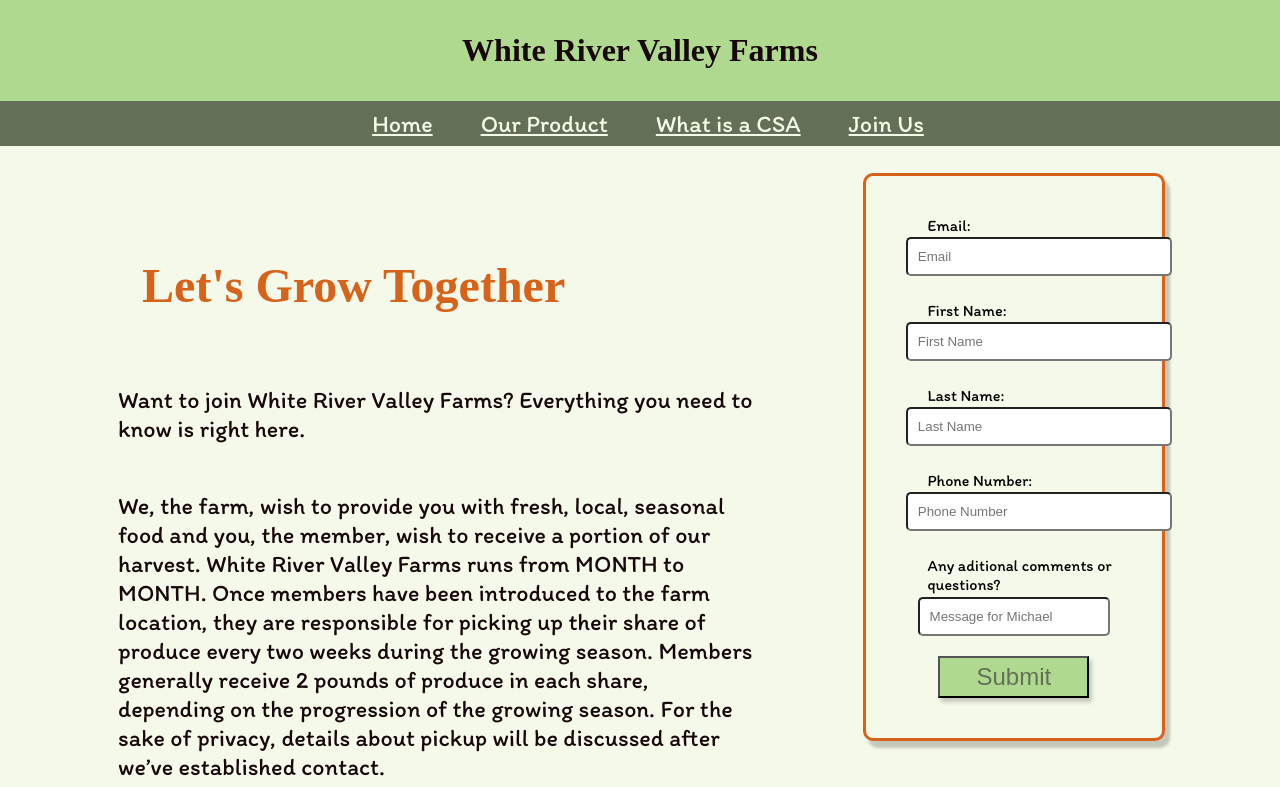
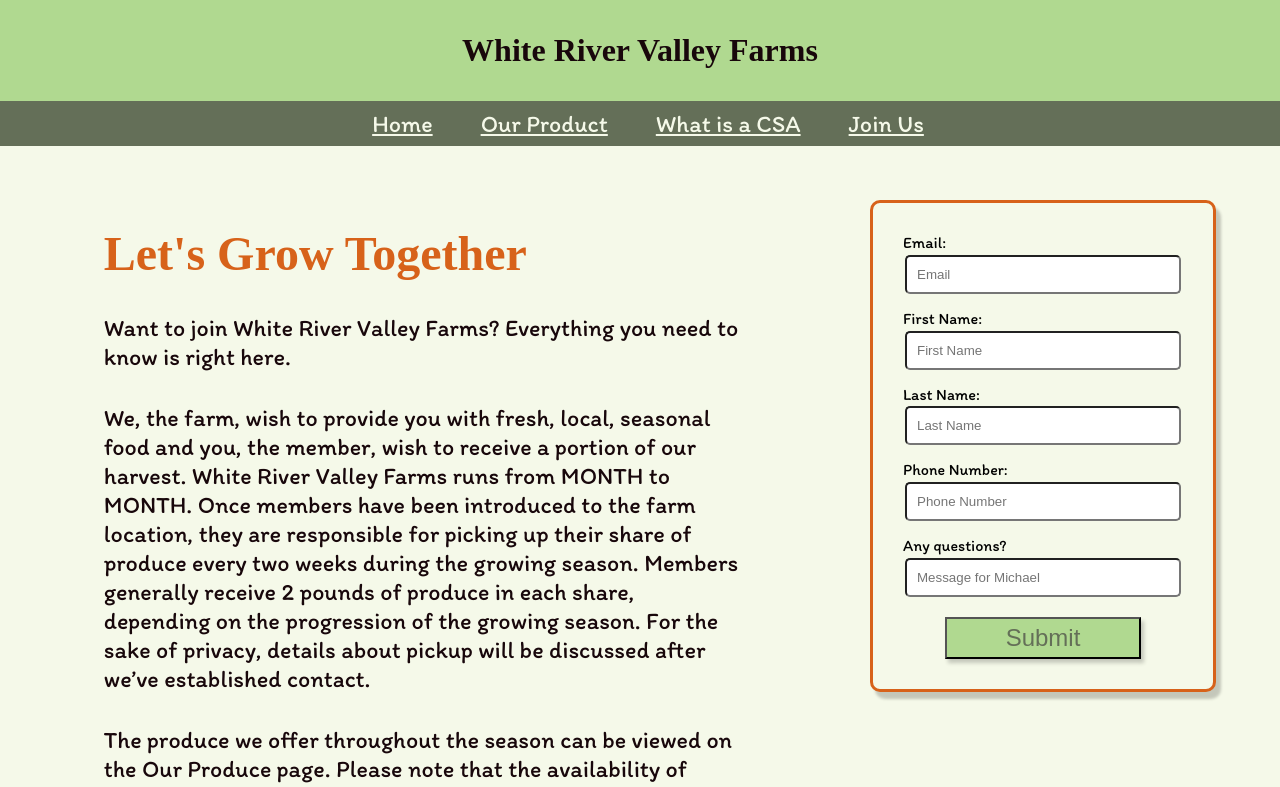
Before and after one commit to SeanGreeley/Fall2024_SCP_WhiteRiverValleyFarms, a React (Create React App) app in the folder my-app/: page /join in a window 1280 px wide. Shown: the top 787 px of the page. Built offline with nearby package versions, Linux system fonts and the light colour scheme; a web font is replaced by a local one.

Commit message:
Adjustments to Join Us

```diff
--- a/my-app/src/module/Join_us.js
+++ b/my-app/src/module/Join_us.js
@@ -24,7 +24,7 @@ function JoinUs() {
     color: colors.orange,
     backgroundColor: colors.ivory,
     marginLeft: '5%',
-    padding: '1em',
+    padding: '2vh',
     fontSize: '6vh',
     fontFamily: 'Elsie Swash Caps'
   };
@@ -34,7 +34,7 @@ function JoinUs() {
     fontSize: '24px',
     backgroundColor: colors.ivory,
     marginLeft: '5%',
-    padding: '1em',
+    padding: '2vh',
     width: '50vw',
     minWidth: '300px',
     fontFamily: 'Itim'
@@ -49,16 +49,17 @@ function JoinUs() {
     fontFamily: 'Itim'
   };
   const form = {
-    marginTop: "1%",
-    marginRight: "9%",
+    marginRight: "5%",
+    marginTop: '5vh',
     backgroundColor: colors.ivory,
     position:"fixed",
     border: `3px solid ${colors.orange}`,
     right:"0",
-    width: "20%",
+    width: "25%",
+    minWidth: '200px',
     borderRadius: "10px", /* Add rounded corners */
     boxShadow: "5px 7px 3px rgba(0, 0, 0, 0.2)",
-    padding: "20px",
+    padding: "10px",
     gridColumn: "2",
     flexGrow: "2",
     gap: "20px",
@@ -78,7 +79,7 @@ function JoinUs() {
   };
   const textStyle = {
     gridColumn: "1",
-    width: "70%",
+    width: "60%",
     textAlign: "left",
     padding: "50px",
   };
@@ -91,25 +92,25 @@ function JoinUs() {
     paddingTop: '20vh'
   };
   const inputLabel = {
-    paddingLeft: "10%",
     paddingBottom: "1%",
     gridColumn: "1",
     //display: "inline-block",
-    width: "200px",
-    textAlign: "left"
+    width: "20%",
+    textAlign: "left",
+    whiteSpace: 'nowrap'
   };
   const inputStyle = {
     borderRadius: "5px",
-    marginBottom: "25px",
+    marginBottom: "15px",
     gridColumn: "2",
     padding: "10px",
-    paddingRight: "35%",
+    width: '90%',
     textAlign: "left"
   };
   const inputMessageStyle = {
     borderRadius: "5px",
     paddingBottom: "25%",
-    width: "78%",
+    width: "90%",
     gridColumn: "2",
     padding: "10px",
     textAlign: "left"
@@ -148,7 +149,7 @@ function JoinUs() {
             <p style = {infoStyles}>{allText['join-us'].location}</p>
             <p style = {paragraphStyles}>{allText['join-us']['form-opening']}</p>
           </div>
-          {winWidth > winHeight && <div style = {form}>
+          {winWidth > winHeight*1.5 && <div style = {form}>
             <div style = {spacer}>
               <p style = {inputLabel}>Email: </p>
               <input style = {inputStyle} type="email" id="email" name="email" placeholder='Email' required/><br></br>
@@ -158,7 +159,7 @@ function JoinUs() {
               <input style = {inputStyle} type="text" id="lname" name="lname" placeholder='Last Name' required/><br></br>
               <p style = {inputLabel}>Phone Number: </p>
               <input style = {inputStyle} type="tel" id="number" name="number" placeholder='Phone Number' required/><br></br>
-              <p style = {inputLabel}>Any aditional comments or questions? </p>
+              <p style = {inputLabel}>Any questions? </p>
               <input style = {inputMessageStyle} type="text" id="msg" name="msg" placeholder='Message for Michael' /><br></br>
               <input style = {buttonStyle} type="submit" value="Submit" />
               {/*
@@ -167,7 +168,7 @@ function JoinUs() {
             </div>
           </div>}
         </div>
-        {winWidth <= winHeight && <div style = {mobileForm}>
+        {winWidth <= winHeight*1.5 && <div style = {mobileForm}>
             <div style = {spacer}>
               <p style = {inputLabel}>Email: </p>
               <input style = {inputStyle} type="email" id="email" name="email" placeholder='Email' required/><br></br>
@@ -177,7 +178,7 @@ function JoinUs() {
               <input style = {inputStyle} type="text" id="lname" name="lname" placeholder='Last Name' required/><br></br>
               <p style = {inputLabel}>Phone Number: </p>
               <input style = {inputStyle} type="tel" id="number" name="number" placeholder='Phone Number' required/><br></br>
-              <p style = {inputLabel}>Any aditional comments or questions? </p>
+              <p style = {inputLabel}>Any questions? </p>
               <input style = {inputMessageStyle} type="text" id="msg" name="msg" placeholder='Message for Michael' /><br></br>
               <input style = {buttonStyle} type="submit" value="Submit" />
               {/*
```
